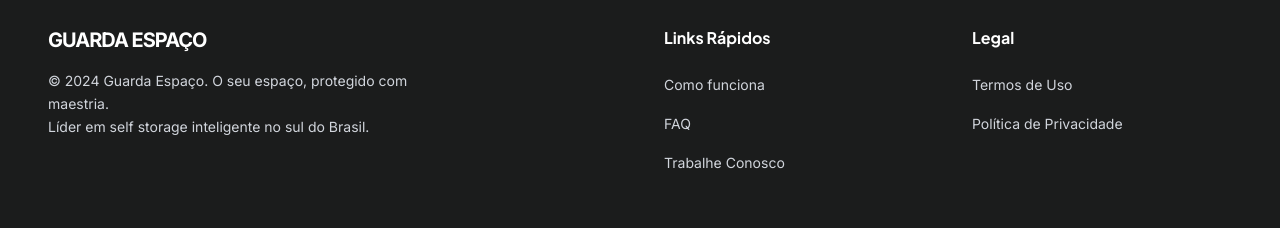
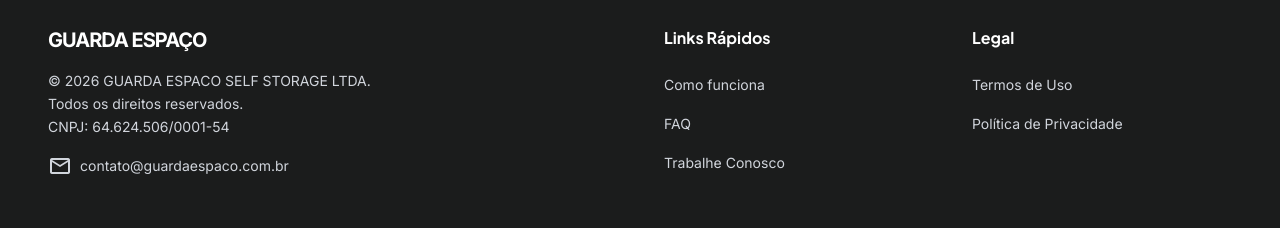
Before and after one commit to pedronanonel/guardaespaco-lp, a Next.js app: page / in a window 1280 px wide. Shown: the part 4429-4657 px from the top of the page. Built offline with nearby package versions, Linux system fonts and the light colour scheme.

Commit message:
feat: update footer with CNPJ, email and 2026 copyright

```diff
--- a/src/components/Footer.tsx
+++ b/src/components/Footer.tsx
@@ -9,10 +9,19 @@
           <div className="text-xl font-bold text-white mb-4 uppercase tracking-tighter">
             Guarda Espaço
           </div>
-          <p className="text-gray-300 font-['Inter'] text-sm leading-relaxed max-w-sm">
-            © 2024 Guarda Espaço. O seu espaço, protegido com maestria. <br />
-            Líder em self storage inteligente no sul do Brasil.
-          </p>
+          <div className="text-gray-300 font-['Inter'] text-sm leading-relaxed max-w-sm space-y-4">
+            <p>
+              © 2026 GUARDA ESPACO SELF STORAGE LTDA.<br />
+              Todos os direitos reservados.<br />
+              CNPJ: 64.624.506/0001-54
+            </p>
+            <p>
+              <a href="mailto:contato@guardaespaco.com.br" className="flex items-center gap-2 hover:text-[#ff5716] transition-colors">
+                <span className="material-symbols-outlined text-[18px]">mail</span>
+                contato@guardaespaco.com.br
+              </a>
+            </p>
+          </div>
         </div>
         <div>
           <h5 className="text-white font-bold mb-6">Links Rápidos</h5>
```
